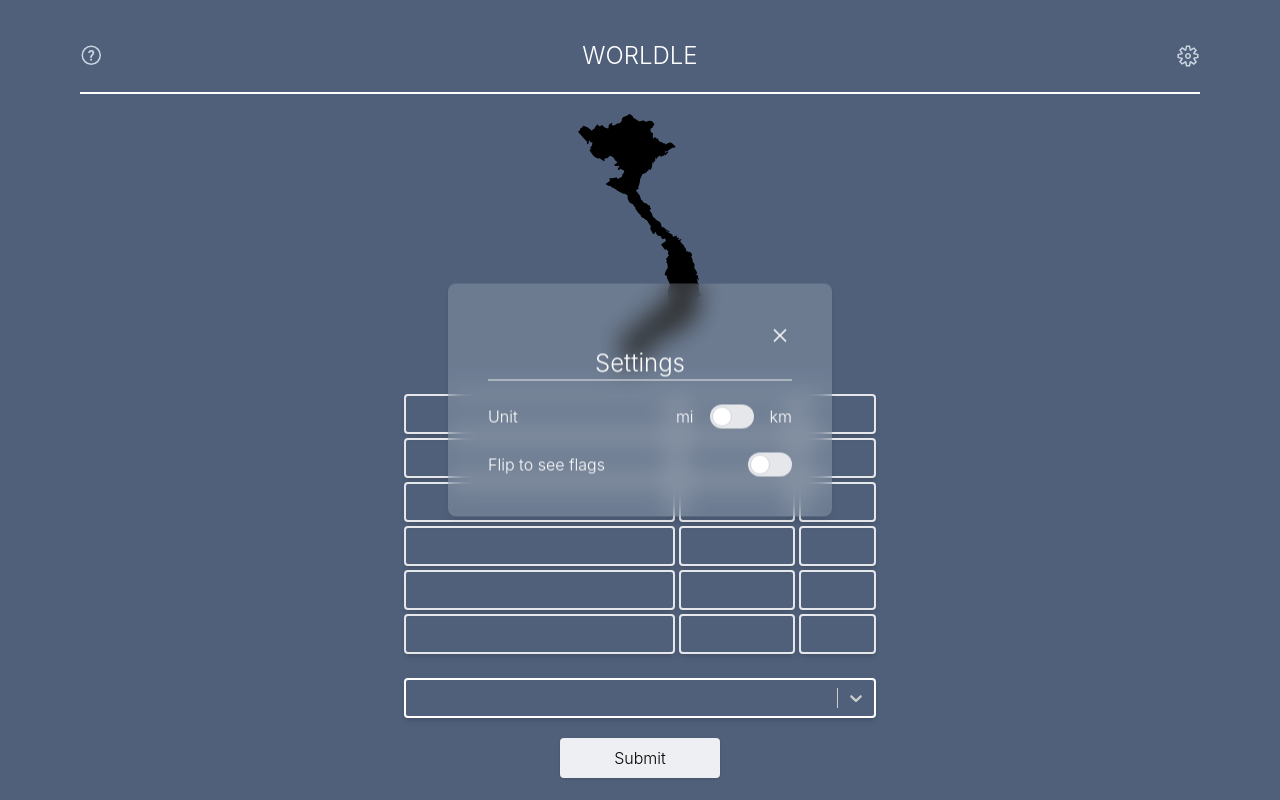
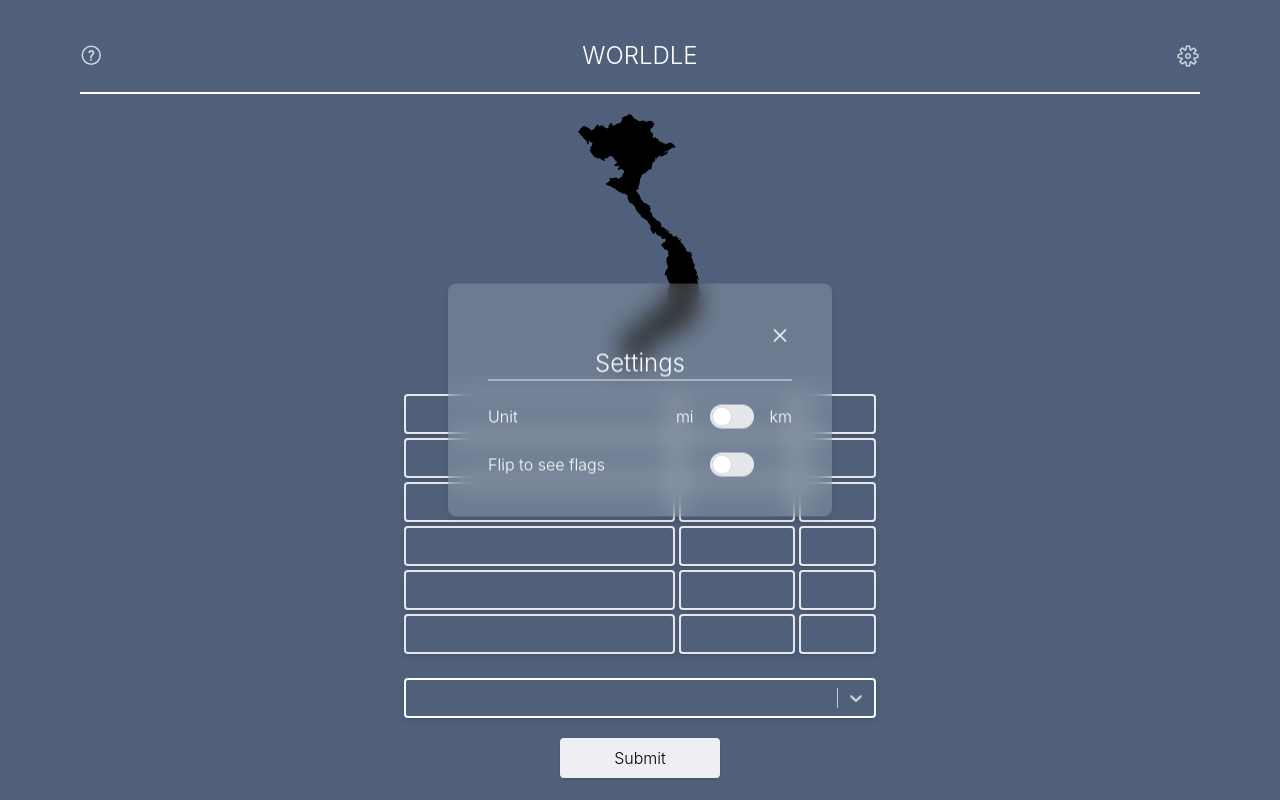
Before and after one commit to WeikeShi0730/worldle, a React (Create React App) app: page / in a window 1280 px wide. Both pictures are taken after a click on the button 1187 px from the left and 56 px from the top of the page. Shown: the top 800 px of the page. Built offline with nearby package versions, Linux system fonts and the light colour scheme.

Commit message:
fix setting toggle css

```diff
--- a/src/components/setttings.component.tsx
+++ b/src/components/setttings.component.tsx
@@ -69,6 +69,7 @@ const Settings = () => {
             <br />
             <div className="flex items-center justify-between text-sm md:text-base">
               <div className="">Flip to see flags</div>
+              <div className="flex gap-x-4">
                 <label className="inline-flex relative items-center cursor-pointer">
                   <input
                     type="checkbox"
@@ -79,6 +80,8 @@ const Settings = () => {
                   />
                   <div className="w-11 h-6 bg-gray-200 peer-focus:outline-none rounded-full peer dark:bg-gray-700 peer-checked:after:translate-x-full peer-checked:after:border-white after:content-[''] after:absolute after:top-[2px] after:left-[2px] after:bg-white after:border-gray-300 after:border after:rounded-full after:h-5 after:w-5 after:transition-all dark:border-gray-600 peer-checked:bg-blue-600"></div>
                 </label>
+                <span className="invisible">km</span>
+              </div>
             </div>
           </div>
         </div>
```
Lines whose indentation alone changed are shown as unchanged.
